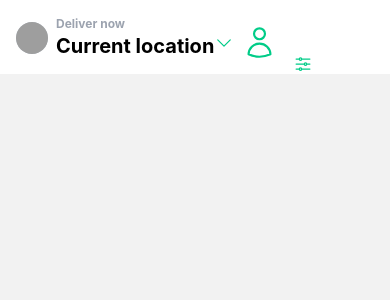
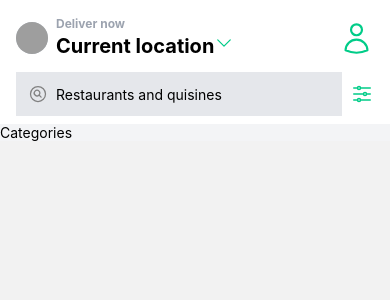
Before and after one commit to jkimkim/deliveroo-clone-app, a React Native app: screen /Home in a window 390 px wide. Shown: the top 300 px of the page. Built offline with nearby package versions, Linux system fonts and the light colour scheme; grey boxes are pictures that could not be loaded.

Commit message:
new file:   components/Categories.js 	modified:   screens/HomeScreen.js

```diff
--- /dev/null
+++ b/components/Categories.js
@@ -0,0 +1,10 @@
+import { View, Text } from 'react-native'
+import React from 'react'
+
+export default function Categories() {
+  return (
+    <View>
+      <Text>Categories</Text>
+    </View>
+  )
+}
--- a/screens/HomeScreen.js
+++ b/screens/HomeScreen.js
@@ -1,8 +1,14 @@
-import { View, Text, Image} from 'react-native'
-import React, { useLayoutEffect } from 'react'
-import { useNavigation } from '@react-navigation/native'
-import { SafeAreaView } from 'react-native-safe-area-context';
-import { AdjustmentsHorizontalIcon, ChevronDownIcon, UserIcon } from 'react-native-heroicons/outline';
+import { View, Text, Image, TextInput, ScrollView } from "react-native";
+import React, { useLayoutEffect } from "react";
+import { useNavigation } from "@react-navigation/native";
+import { SafeAreaView } from "react-native-safe-area-context";
+import {
+    AdjustmentsHorizontalIcon,
+    ChevronDownIcon,
+    MagnifyingGlassCircleIcon,
+    UserIcon,
+} from "react-native-heroicons/outline";
+import Categories from "../components/Categories";
 
 export default function HomeScreen() {
     const navigation = useNavigation();
@@ -13,31 +19,34 @@ export default function HomeScreen() {
     }, [navigation]);
     return (
         <SafeAreaView className="bg-white pt-4">
-          <Text>
             {/** Header */}
-              <View className=" flex-row pb-3 items-center mx-4 space-x-2">
+            <View className=" flex flex-row pb-3 items-center mx-4 space-x-2">
                 <Image
-                      source={{ uri: 'https://links.papareact.com/3pn' }}
-                      className="h-7 w-7 bg-slate-300 rounded-full p-4"
+                    source={{ uri: "https://links.papareact.com/3pn" }}
+                    className="h-7 w-7 bg-slate-300 rounded-full p-4 px-4"
                 />
-                  <View className=" flex-1">
+                <View className=" flex flex-1">
                     <Text className=" font-bold text-gray-400 text-xs">Deliver now</Text>
                     <Text className="font-bold text-xl">
                         Current location
                         <ChevronDownIcon size={20} color="#00cc88" />
                     </Text>
                 </View>
-                  <View className=" place-self-end">
-                      <UserIcon  size={35} color="#00cc88" />
-                  </View>
+                <UserIcon size={35} color="#00cc88" />
             </View>
             {/* Search Bar */}
-              <View>
-                  <View></View>
-                  <AdjustmentsHorizontalIcon size={20} color="#00cc88" />
+            <View className=" flex-row items-center space-x-2 pb-2 px-4">
+                <View className=" flex-row flex-1 items-center space-x-2 bg-gray-200 p-3">
+                    <MagnifyingGlassCircleIcon color="grey" size={20} />
+                    <TextInput placeholder="Restaurants and quisines" />
                 </View>
-          </Text>
-
+                <AdjustmentsHorizontalIcon color="#00cc88" />
+            </View>
+            {/* Body */}
+            <ScrollView className=" bg-gray-100">
+                {/** Categories */}
+                <Categories/>
+            </ScrollView>
         </SafeAreaView>
-  )
+    );
 }
```
Lines whose indentation alone changed are shown as unchanged.
